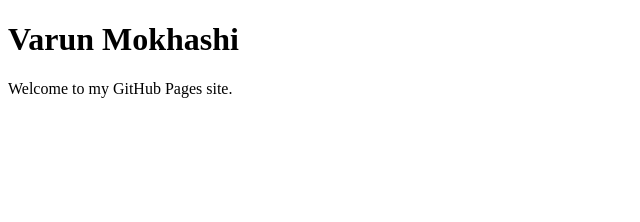
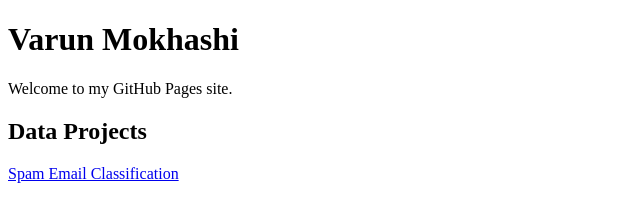
Before and after one commit to v4run9/v4run9.github.io, a plain HTML site: page index.html in a window 1280 px wide. Shown: the whole page, without its empty margins (0-640 px from the left). Drawn offline with Linux system fonts and the light colour scheme.

Commit message:
updated index

```diff
--- a/index.html
+++ b/index.html
@@ -4,5 +4,7 @@
 	<body>
 		<h1>Varun Mokhashi</h1>
 		<p>Welcome to my GitHub Pages site.</p>
+		<h2>Data Projects</h2>
+		<a href = "/data_projects/spam_email_classification.html">Spam Email Classification</a>
 	</body>
 </html>
```
Also changed, not shown: data_projects/spam_email_classification.html (renamed from spam_email_classification.html).
